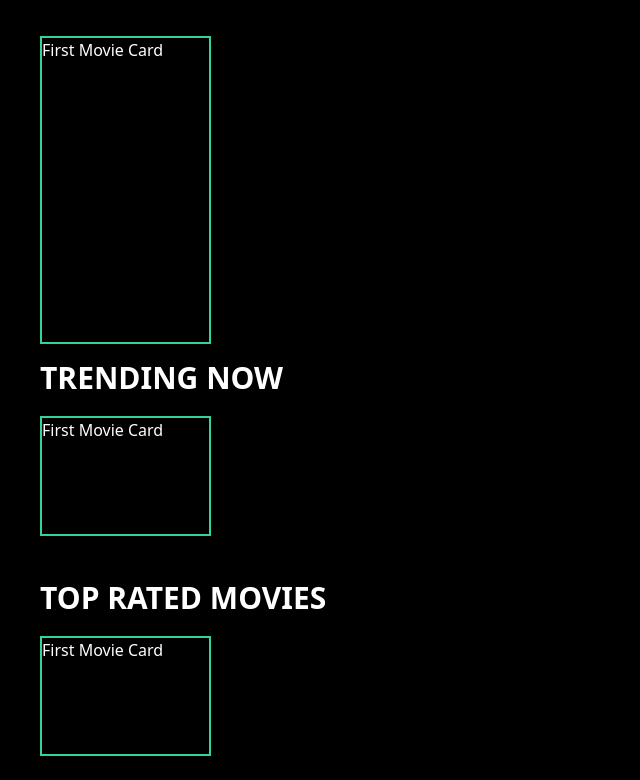
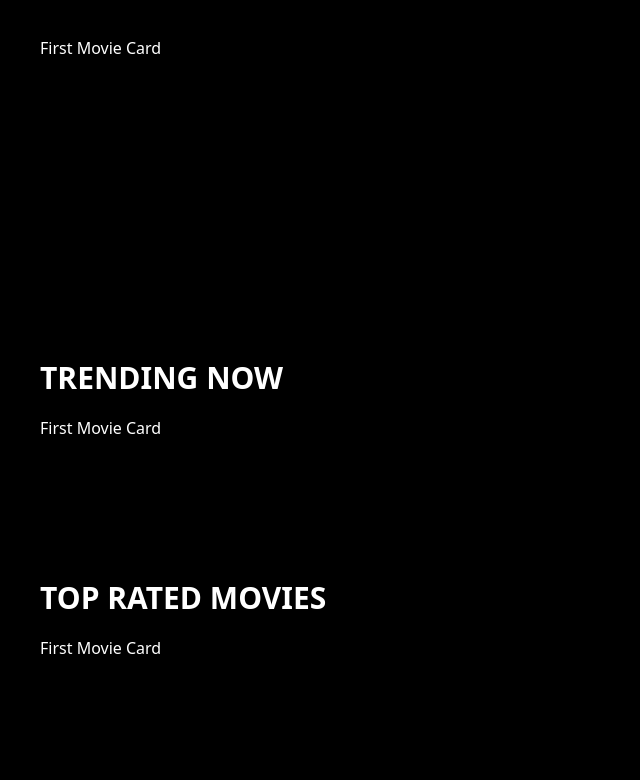
Before and after one commit to Nishkarsh1606/netflix-v0, a website: page public/index.html in a window 1280 px wide. Shown: the part 440-1220 px from the top of the page, without its empty margins (0-640 px from the left). Drawn offline with Linux system fonts and the light colour scheme.

Commit message:
remove borders

```diff
--- a/public/index.html
+++ b/public/index.html
@@ -28,7 +28,7 @@
         <h1 class="text-3xl font-semibold mb-10">NETFLIX ORIGINALS</h1>
         <div class="flex space-x-5">
             <div class="h-[38.5vh]">
-                <div class="min-h-full min-w-[13.33vw] border-2 border-emerald-400">First Movie Card</div>
+                <div class="min-h-full min-w-[13.33vw]">First Movie Card</div>
             </div>
         </div>
     </section>
@@ -38,7 +38,7 @@
         <h1 class="text-3xl font-semibold mb-5">TRENDING NOW</h1>
         <div class="flex space-x-5">
             <div class="h-[15vh]">
-                <div class=" min-h-full min-w-[13.33vw] border-2 border-emerald-400">First Movie Card</div>
+                <div class=" min-h-full min-w-[13.33vw]">First Movie Card</div>
             </div>
         </div>
     </section>
@@ -48,7 +48,7 @@
         <h1 class="text-3xl font-semibold mb-5">TOP RATED MOVIES</h1>
         <div class="flex space-x-5 ">
             <div class="h-[15vh]">
-                <div class="min-h-full min-w-[13.33vw] border-2 border-emerald-400">First Movie Card</div>
+                <div class="min-h-full min-w-[13.33vw]">First Movie Card</div>
             </div>
         </div>
     </section>
```
